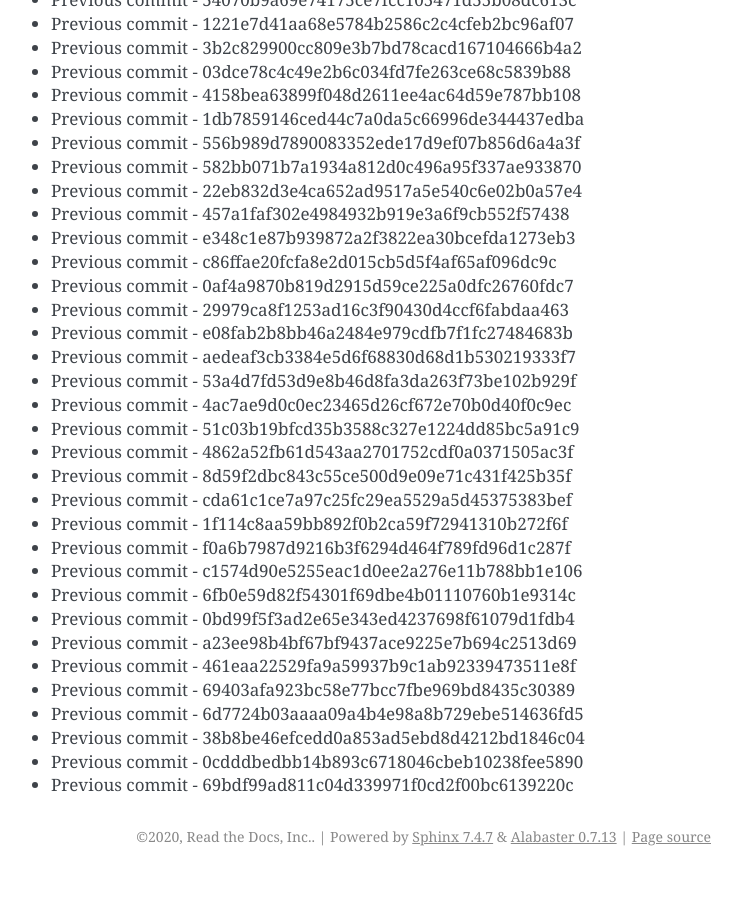
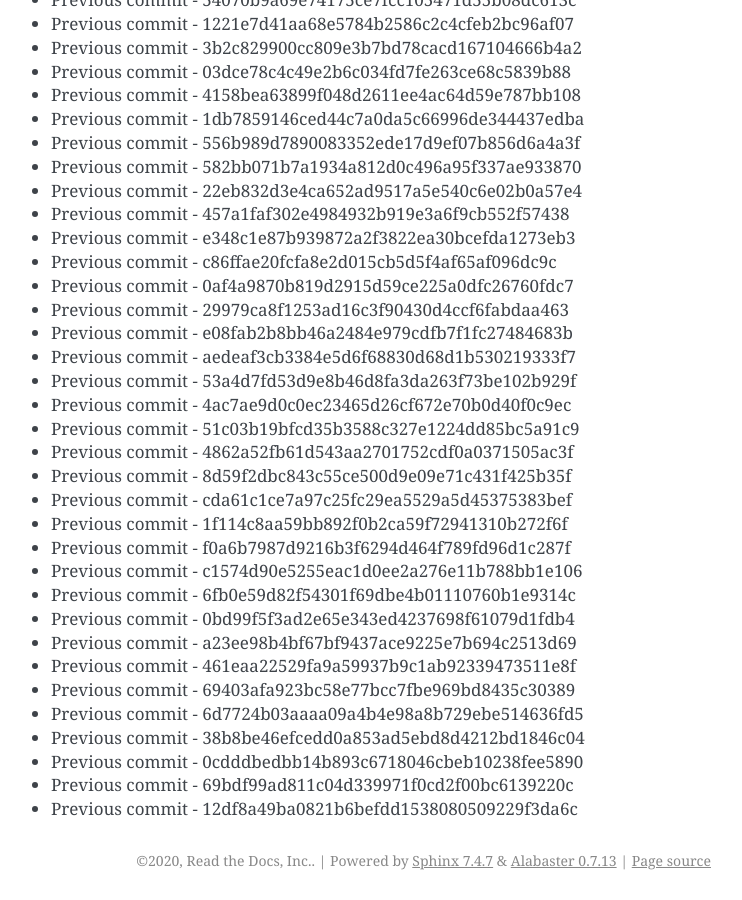
Before and after one commit to readthedocs/rtd-git-stresstest, a Sphinx documentation site: the page built from docs/updates.rst, in a window 1280 px wide and 900 px high, scrolled down 73450 px. Shown: the whole window, without its empty margins (399-1141 px from the left). Built offline with Sphinx 7.4.7, drawn with Linux system fonts in a browser that asks for light colours; before the commit the page ends 74326 px from its top, so only the background shows below that.

Commit message:
Generating commit from previous: 12df8a49ba0821b6befdd1538080509229f3da6c

```diff
--- a/docs/updates.rst
+++ b/docs/updates.rst
@@ -3118,3 +3118,4 @@ It can be tested for any performance characteristics.
 * Previous commit - 38b8be46efcedd0a853ad5ebd8d4212bd1846c04
 * Previous commit - 0cdddbedbb14b893c6718046cbeb10238fee5890
 * Previous commit - 69bdf99ad811c04d339971f0cd2f00bc6139220c
+* Previous commit - 12df8a49ba0821b6befdd1538080509229f3da6c
```
